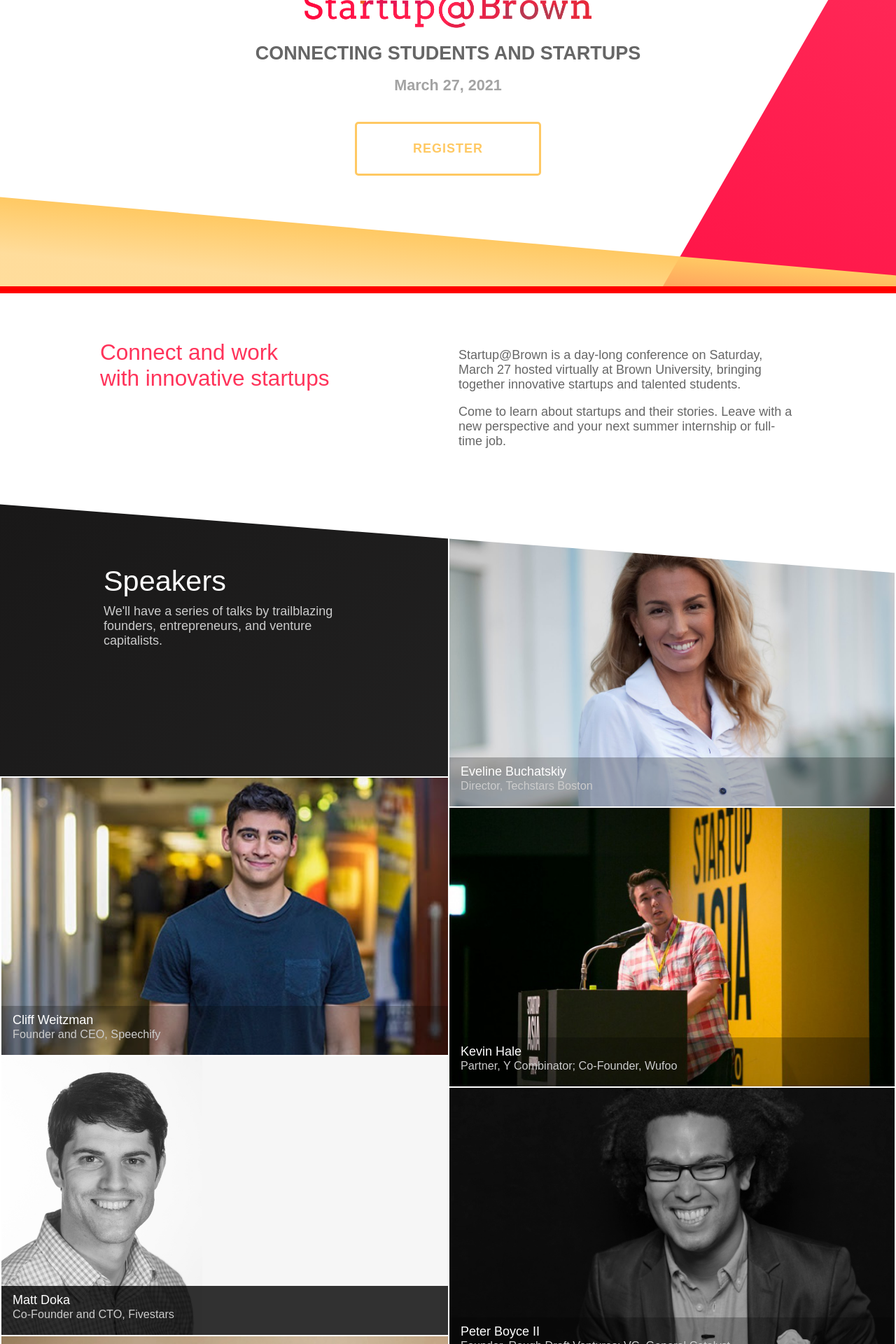
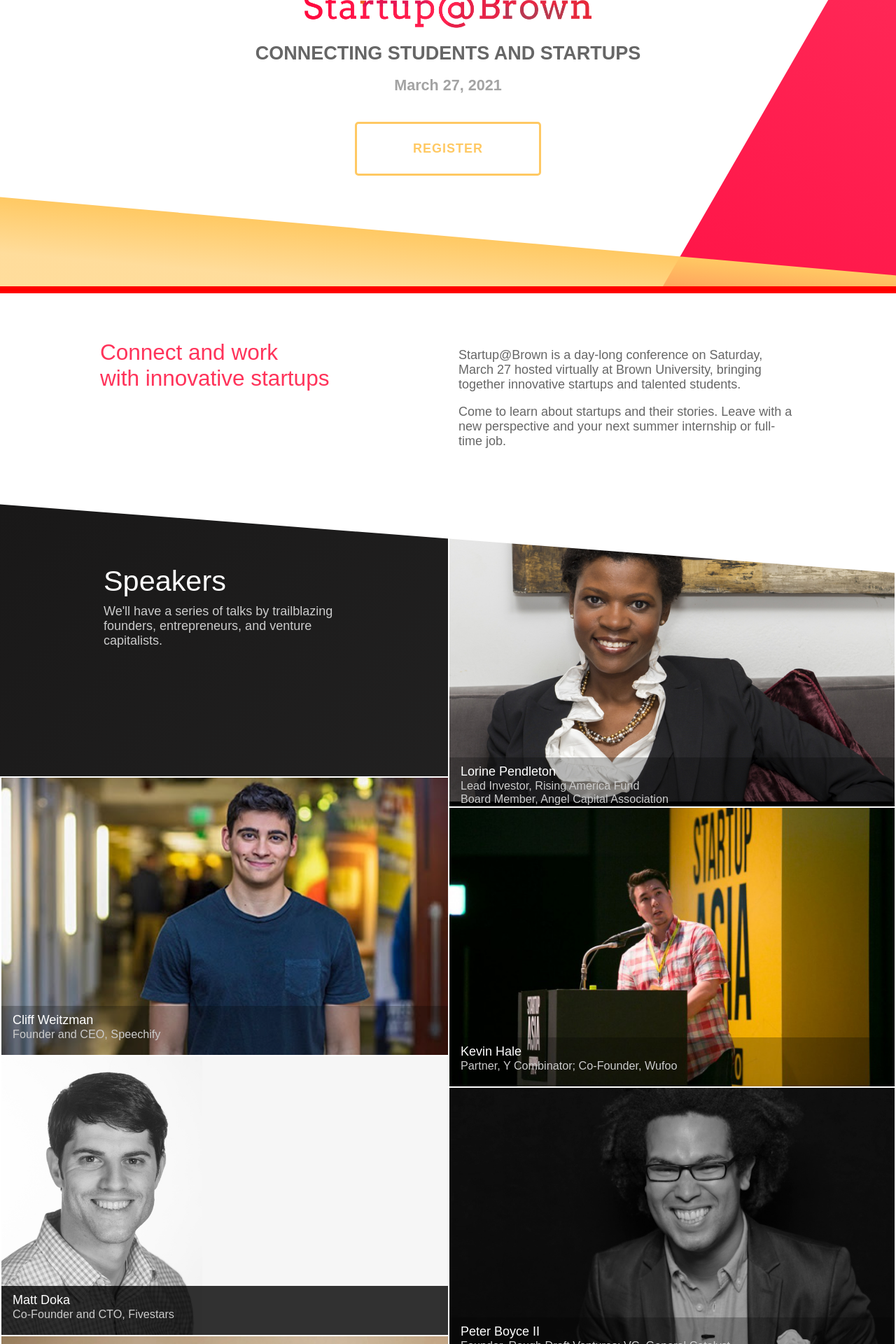
Before and after one commit to startupatbrown/startupatbrown.github.io, a Jekyll site: the page built from index.html, in a window 1280 px wide. Shown: the part 381-2301 px from the top of the page at 70% size. Built offline with Jekyll 4.4.1, drawn with Linux system fonts in a browser that asks for light colours; nearby versions of some CDN libraries; library files that are not in the unit come from our copies.

Commit message:
added lorine

```diff
--- a/css/pages/index.scss
+++ b/css/pages/index.scss
@@ -502,8 +502,8 @@
   }
 }
 
-#eveline {
-  background: url("../../img/speakers/eveline.jpg") no-repeat;
+#lorine {
+  background: url("../../img/speakers/lorine.jpg") no-repeat;
   background-position: 0px -33px;
   @media (max-width: $screen-sm-max) {
     background-position: 0px 0px;
--- a/index.html
+++ b/index.html
@@ -88,10 +88,11 @@
           <p class="speaker-description">Founder and CEO, Speechify</p>
         </div>
       </li>
-      <li id="eveline">
+      <li id="lorine">
         <div class="speaker-label">
-          <p class="speaker-name">Eveline Buchatskiy</p>
-          <p class="speaker-description">Director, Techstars Boston</p>
+          <p class="speaker-name">Lorine Pendleton</p>
+          <p class="speaker-description">Lead Investor, Rising America Fund</p>
+          <p class="speaker-description">Board Member, Angel Capital Association</p>
         </div>
       </li>
       <li id="kevin">
```
Also changed, not shown: img/speakers/lorine.jpg (added), 1 other file.
